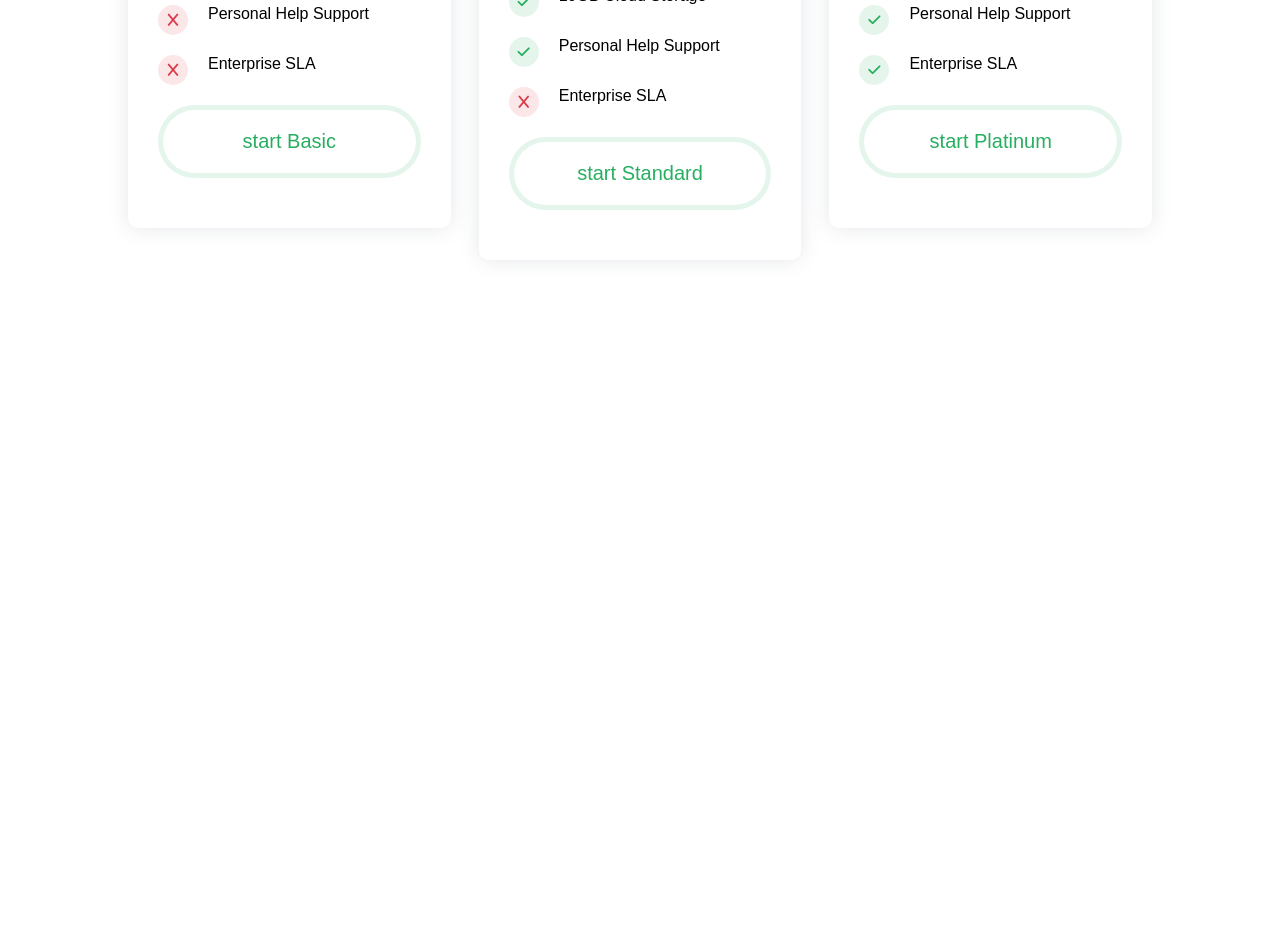
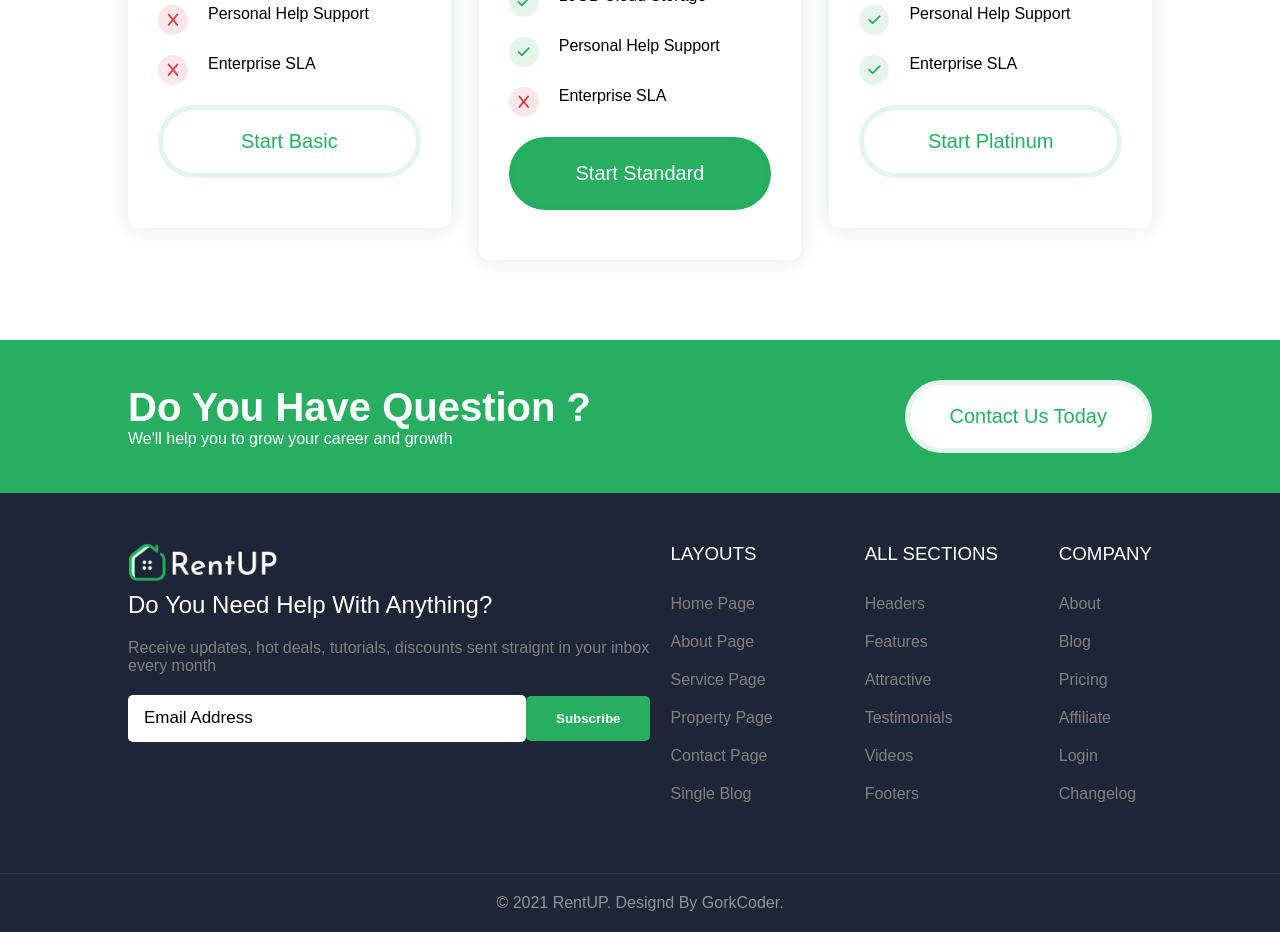
Before and after one commit to Rawand-abu-shammala/Real-estate-website-using-react.js, a React (Create React App) app: page / in a window 1280 px wide. Shown: the part 5480-6412 px from the top of the page. Before the commit the page ends 5820 px from the top, so only its background shows below. Built offline with nearby package versions, Linux system fonts and the light colour scheme.

Commit message:
Add footer component for project

```diff
--- /dev/null
+++ b/src/components/common/footer/Footer.css
@@ -0,0 +1,72 @@
+.footerContact {
+    background-color: #27ae60;
+    padding: 40px 0;
+    color: #fff;
+}
+
+.footerContact h1 {
+    font-size: 40px;
+}
+
+footer {
+    background-color: #1d2636;
+    padding: 50px 0;
+    color: #fff;
+}
+
+footer .container {
+    display: grid;
+    grid-template-columns: 6fr 2fr 2fr 1fr;
+    grid-gap: 20px;
+}
+
+footer img {
+    width: 150px;
+}
+
+footer h2 {
+    font-weight: 500;
+    margin-top: 5px;
+}
+
+footer p {
+    color: grey;
+    margin: 20px 0;
+}
+
+footer input {
+    background-color: #fff;
+    padding: 16px;
+    width: 100%;
+    border-radius: 5px;
+}
+
+footer h3 {
+    font-weight: 500;
+    margin-bottom: 30px;
+}
+
+footer ul {
+    display: block;
+}
+
+footer ul li {
+    display: block;
+    color: grey;
+    margin-bottom: 20px;
+}
+
+.legal {
+    text-align: center;
+    padding: 20px;
+    background: #1d2636;
+    color: rgba(255, 255, 255, 0.5);
+    border-top: 1px solid rgba(255, 255, 255, 0.1);
+}
+
+@media screen and (max-width: 800px) {
+    footer .container {
+        grid-template-columns: repeat(2, 1fr);
+    }
+
+}
--- /dev/null
+++ b/src/components/common/footer/Footer.jsx
@@ -0,0 +1,54 @@
+import React from 'react'
+import { footer } from '../../data/Data'
+import './Footer.css'
+
+const Footer = () => {
+  return (
+    <>
+    <section className='footerContact'>
+        <div className="container">
+            <div className="send flex">
+                <div className="text">
+                    <h1>Do You Have Question ?</h1>
+                    <p>We'll help you to grow your career and growth</p>
+                </div>
+                <button className='btn5'>Contact Us Today</button>
+            </div>
+        </div>
+    </section>
+
+    <footer>
+        <div className="container">
+            <div className="box">
+                <div className="logo">
+                    <img src="/images/logo-light.png" alt="" />
+                    <h2>Do You Need Help With Anything?</h2>
+                    <p>Receive updates, hot deals, tutorials, discounts sent straignt in your inbox every month</p>
+
+                    <div className="input flex">
+                        <input type="text" placeholder='Email Address' />
+                        <button>Subscribe</button>
+                    </div>
+                </div>
+            </div>
+
+            {footer.map((val) => (
+                <div className="box">
+                    <h3>{val.title}</h3>
+                    <ul>
+                        {val.text.map((items) => (
+                            <li>{items.list}</li>
+                        ))}
+                    </ul>
+                </div>
+            ))}
+        </div>
+    </footer>
+    <div className="legal">
+    <span>© 2021 RentUP. Designd By GorkCoder.</span>
+    </div>
+    </>
+  )
+}
+
+export default Footer
--- a/src/components/data/Data.js
+++ b/src/components/data/Data.js
@@ -308,3 +308,18 @@
     ],
   },
 ]
+
+export const footer = [
+  {
+    title: "LAYOUTS",
+    text: [{ list: "Home Page" }, { list: "About Page" }, { list: "Service Page" }, { list: "Property Page" }, { list: "Contact Page" }, { list: "Single Blog" }],
+  },
+  {
+    title: "ALL SECTIONS",
+    text: [{ list: "Headers" }, { list: "Features" }, { list: "Attractive" }, { list: "Testimonials" }, { list: "Videos" }, { list: "Footers" }],
+  },
+  {
+    title: "COMPANY",
+    text: [{ list: "About" }, { list: "Blog" }, { list: "Pricing" }, { list: "Affiliate" }, { list: "Login" }, { list: "Changelog" }],
+  },
+]
--- a/src/components/home/price/PriceCard.jsx
+++ b/src/components/home/price/PriceCard.jsx
@@ -34,15 +34,16 @@
               )
             })}
           </ul>
+
           <button
-          className='btn5'
-          style={{
-            background: item.plan === 'standard' ? '#27ae60' : '#fff',
-            color: item.plan === 'standard' ? '#fff' : '#27ae60'
-          }}
-          >
-            start {item.plan}
-          </button>
+              className='btn5'
+              style={{
+                background: item.plan === "Standard" ? "#27ae60" : "#fff",
+                color: item.plan === "Standard" ? "#fff" : "#27ae60",
+              }}
+            >
+              Start {item.plan}
+            </button>
 
         </div>
       ))}
--- a/src/components/pages/Pages.jsx
+++ b/src/components/pages/Pages.jsx
@@ -2,6 +2,7 @@
 import Header from '../common/header/Header'
 import { BrowserRouter as Router, Routes, Route } from "react-router-dom"
 import Home from '../home/Home'
+import Footer from '../common/footer/Footer'
 
 
 
@@ -14,6 +15,7 @@
       <Route exact path='/' Component={Home}/>
 
     </Routes>
+    <Footer />
     </Router>
     </>
   )
```
